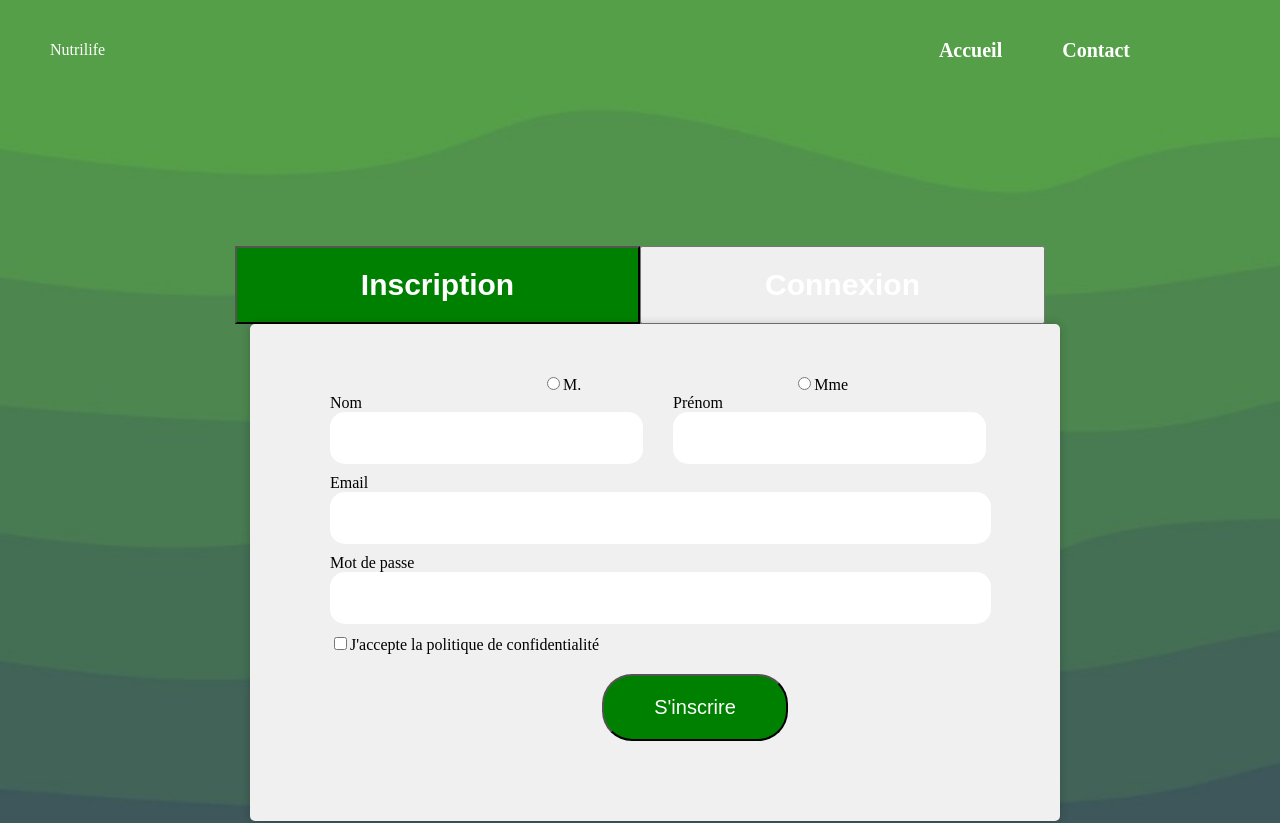
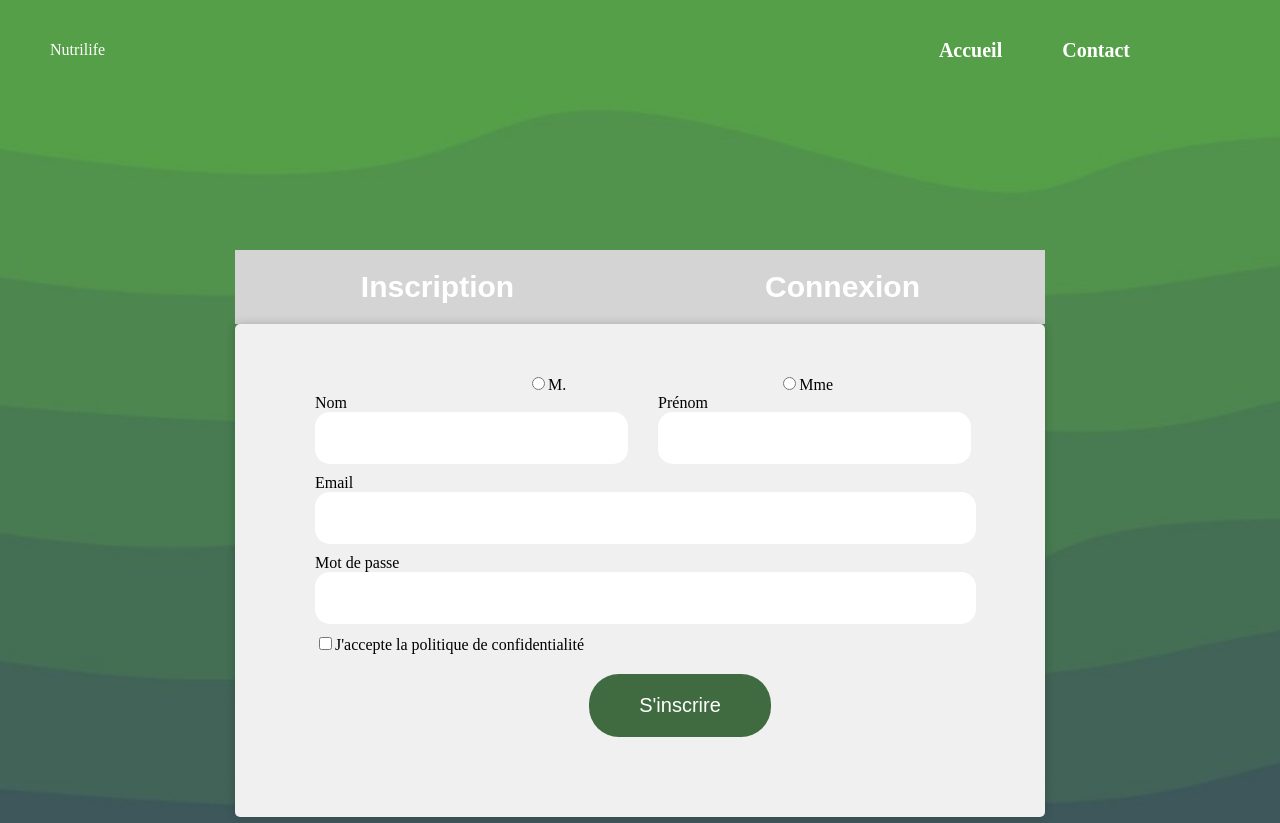
Before and after one commit to stellaric/nutrilife, a React (Create React App) app in the folder frontend/: page /authentification in a window 1280 px wide. Shown: the top 823 px of the page. Built offline with nearby package versions, Linux system fonts and the light colour scheme; some icons are missing; a web font is replaced by a local one.

Commit message:
Update Authentification.css

```diff
--- a/frontend/src/pages/Authentification/Authentification.css
+++ b/frontend/src/pages/Authentification/Authentification.css
@@ -10,7 +10,7 @@
 }
 /* bouton inscription et connexion */
 .btnconnexion {
-  background-color: green;
+  background-color: #406b41;
 }
 .tablinks {
   padding: 20px;
@@ -18,6 +18,12 @@
   color: white;
   font-weight: bold;
   font-size: 30px;
+  border: none;
+      background: #d4d4d4;
+}
+
+.tablinks:hover{
+    background: #406b41;
 }
 
 .tabcontent {
@@ -39,7 +45,7 @@
   box-shadow: 0px 0px 10px rgba(0, 0, 0, 0.2);
   padding: 50px 0px 80px 80px !important;
   box-sizing: border-box;
-  margin-left: 15px;
+  margin-left: 0px;
 }
 
 .mesinputs {
@@ -69,15 +75,16 @@
 .btn_send {
   display: block;
   margin: 20px auto 0 auto;
-  background: green;
+  background: #406b41;
   padding: 20px 50px;
   border-radius: 30px;
   font-size: 20px;
   color: #fff;
+  border: none;
 }
 
 form button:hover {
-  background-color: rgb(50, 133, 57);
+  background-color: rgb(170, 50, 118);
 }
 /* form button {
   padding: 20px;
```
